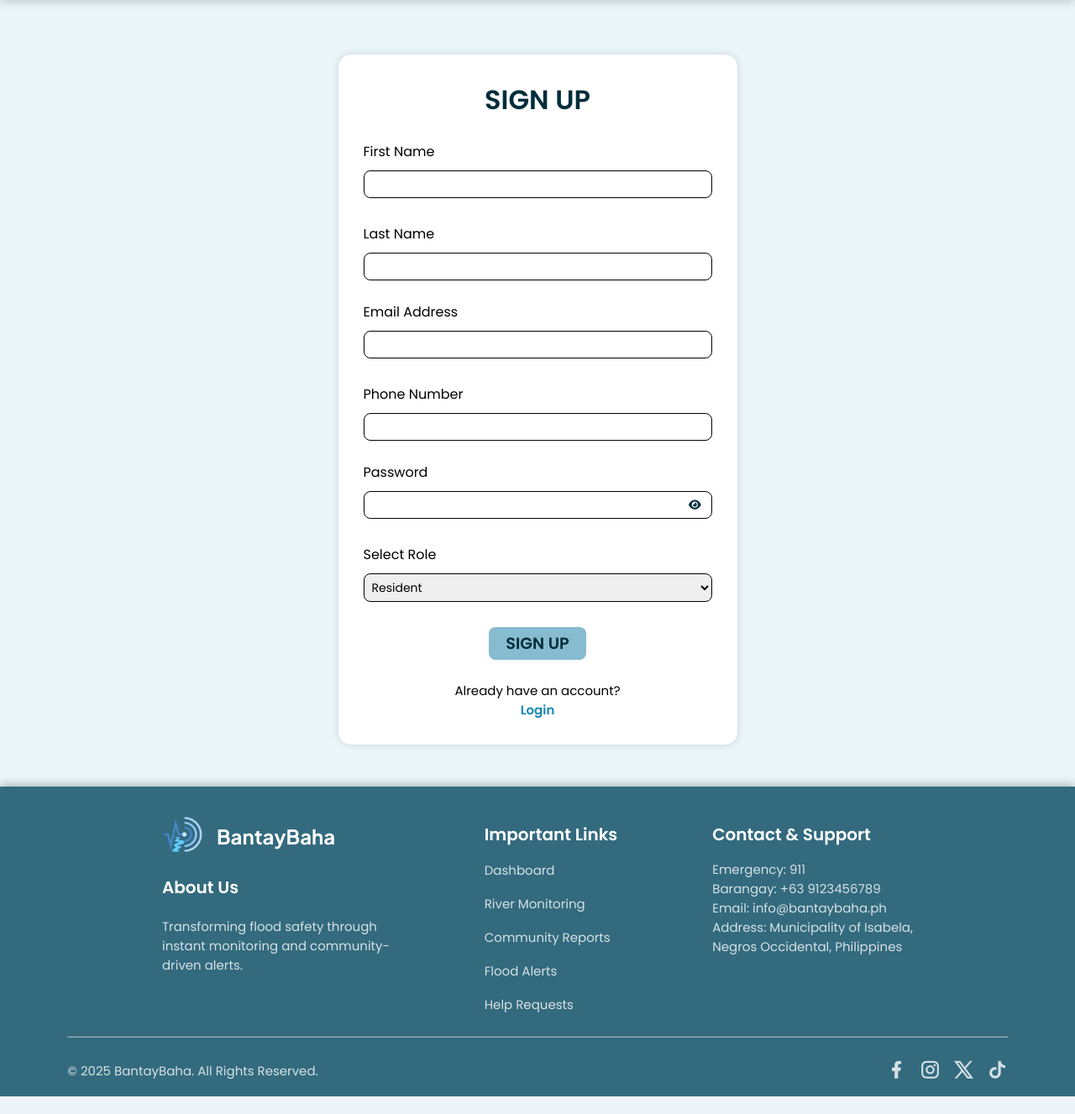
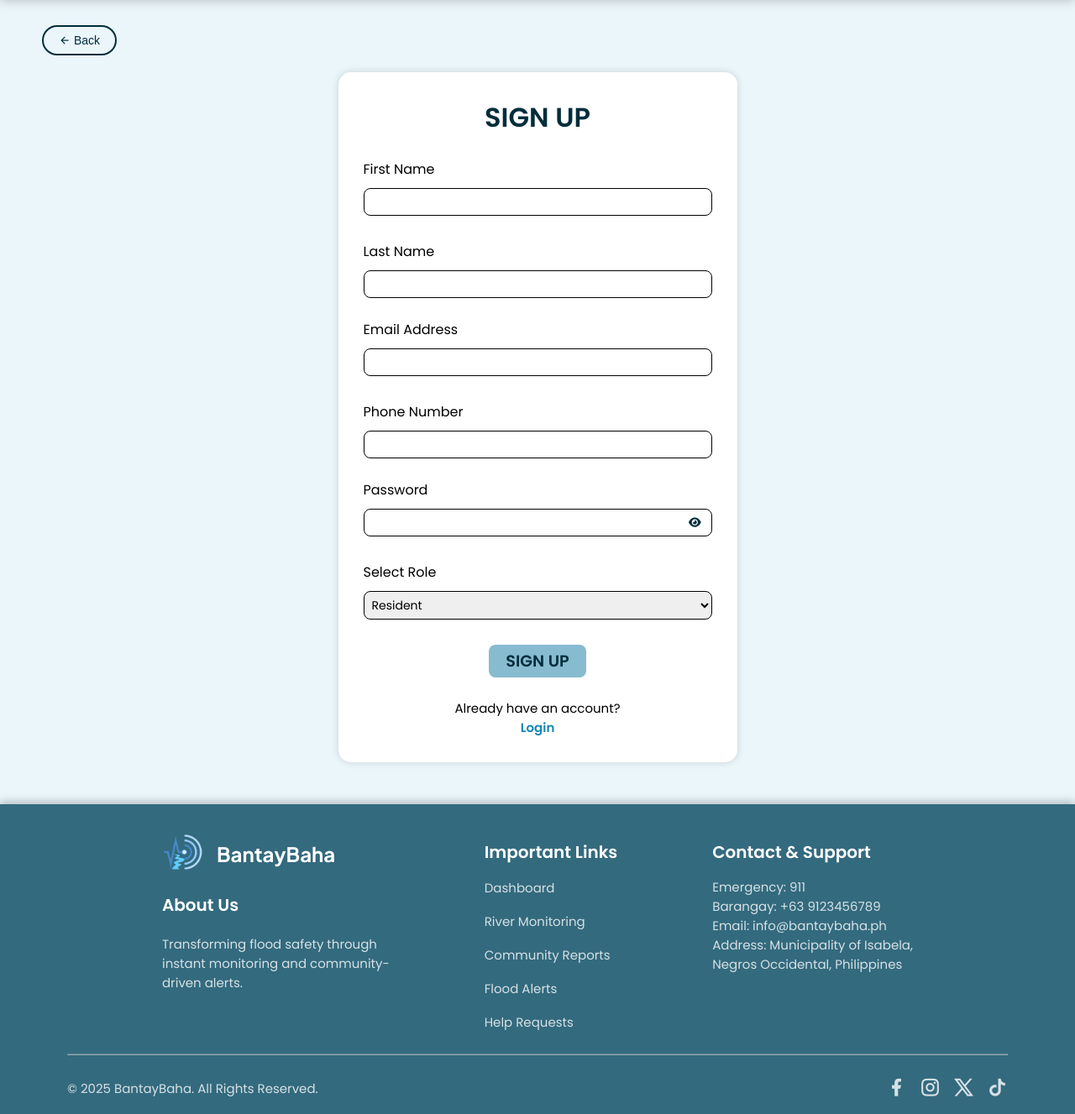
Before and after one commit to izyycodes/2025BSIT2DGroup2, a PHP site: page /sign_up.php in a window 1280 px wide. Shown: the part 85-1412 px from the top of the page at 84% size. Before the commit the page ends 1391 px from the top, so only its background shows below. Run offline with PHP 8.4, Linux system fonts and the light colour scheme; some libraries are stand-ins or nearby versions; some web fonts are replaced.

Commit message:
added back button to form

```diff
--- a/BantayBaha_website/assets/css/login.css
+++ b/BantayBaha_website/assets/css/login.css
@@ -7,13 +7,35 @@
 body {
     background-color: rgba(198, 230, 245, 0.35);
     font-family: Poppins, sans-serif;
+    padding-top: 85px;
+}
+
+.back-button {
+    border: 2px solid #002D3C;
+    border-radius: 20px;
+    background: none;
+    display: inline-flex;
+    align-items: center;
+    gap: 6px;
+    margin: 30px 0px 20px 50px;
+    padding: 8px 18px;
+    font-size: 14px;
+    color: #002D3C;
+}
+
+.back-button:hover {
+    transform: scale(1.05);
+    transition: transform 0.2s ease;
+    cursor: pointer;
+    background: rgba(135, 187, 208, 0.3);
+    border-radius: 20px;
 }
 
 .login-container, .signup-container {
     display: flex;
     justify-content: center;
     align-items: center;
-    margin: 150px 50px 50px 50px;
+    margin: 0 50px 50px 50px;
 }
 
 .login-container form {
@@ -208,10 +230,3 @@ input:hover, select:hover {
     cursor: pointer;
     font-size: 14px;
 }
-
-@media (max-width: 500px) {
-    .login-container form {
-        min-width: 350;
-        margin: 20px;
-    }
-}
--- a/BantayBaha_website/assets/css/navbar.css
+++ b/BantayBaha_website/assets/css/navbar.css
@@ -59,7 +59,7 @@
     padding: 5px 25px;
 }
 
-button:hover {
+.landing-buttons button:hover {
     transform: scale(1.05);
     transition: transform 0.2s ease;
     cursor: pointer;
--- a/BantayBaha_website/pages/sign_up.php
+++ b/BantayBaha_website/pages/sign_up.php
@@ -6,7 +6,7 @@
     <title>Sign Up</title>
     <link rel="icon" type="image/ico" href="../assets/images/logo.png">
     <link href="https://cdn.jsdelivr.net/npm/remixicon@4.5.0/fonts/remixicon.css" rel="stylesheet">
-    <link rel="stylesheet" href="https://cdnjs.cloudflare.com/ajax/libs/font-awesome/7.0.0/css/all.min.css"
+    <script src="https://kit.fontawesome.com/c835d6c14b.js" crossorigin="anonymous"></script>    <link rel="stylesheet" href="https://cdnjs.cloudflare.com/ajax/libs/font-awesome/7.0.0/css/all.min.css"
     integrity="sha512-DxV+EoADOkOygM4IR9yXP8Sb2qwgidEmeqAEmDKIOfPRQZOWbXCzLC6vjbZyy0vPisbH2SyW27+ddLVCN+OMzQ=="
     crossorigin="anonymous" referrerpolicy="no-referrer" />
     <link rel="stylesheet" href="../assets/css/login.css">
@@ -17,7 +17,15 @@
 
     <?php require "../views/index_navbar.php" ?>
 
+    <button class="back-button">
+        <a href="../pages/index.php">
+            <i class="ri-arrow-left-line"></i>
+            Back
+        </a>
+    </button>
+
     <div class="signup-container">
+
         <form id="signup-form"">
 
             <h2>Sign Up</h2>
@@ -76,6 +84,19 @@
     <?php require "../views/footer.php" ?>
 
     <script>
+        // Toggle password
+        function togglePassword(icon) {
+            const passwordField = icon.previousElementSibling;
+
+            if (passwordField.type === "password") {
+                passwordField.type = "text";
+                icon.classList.replace("fa-eye", "fa-eye-slash");
+            } else {
+                passwordField.type = "password";
+                icon.classList.replace("fa-eye-slash", "fa-eye");
+            }
+        }
+
         // Sign up verification
         document.getElementById("signup-form").addEventListener("submit", function(e) {
             e.preventDefault();
--- a/BantayBaha_website/pages/submit_new_report.php
+++ b/BantayBaha_website/pages/submit_new_report.php
@@ -16,6 +16,12 @@
     <?php require "../views/sidebar.php" ?>
 
     <div class="main-content">
+        <button class="back-button">
+            <a href="../pages/index.php">
+                <i class="ri-arrow-left-line"></i>
+                Back
+            </a>
+        </button>
 
         <!-- Put form code here -->
 
```
Also changed, not shown: BantayBaha_website/assets/css/new_report.css (+21 -0 lines), BantayBaha_website/pages/login.php (+7 -0 lines).
